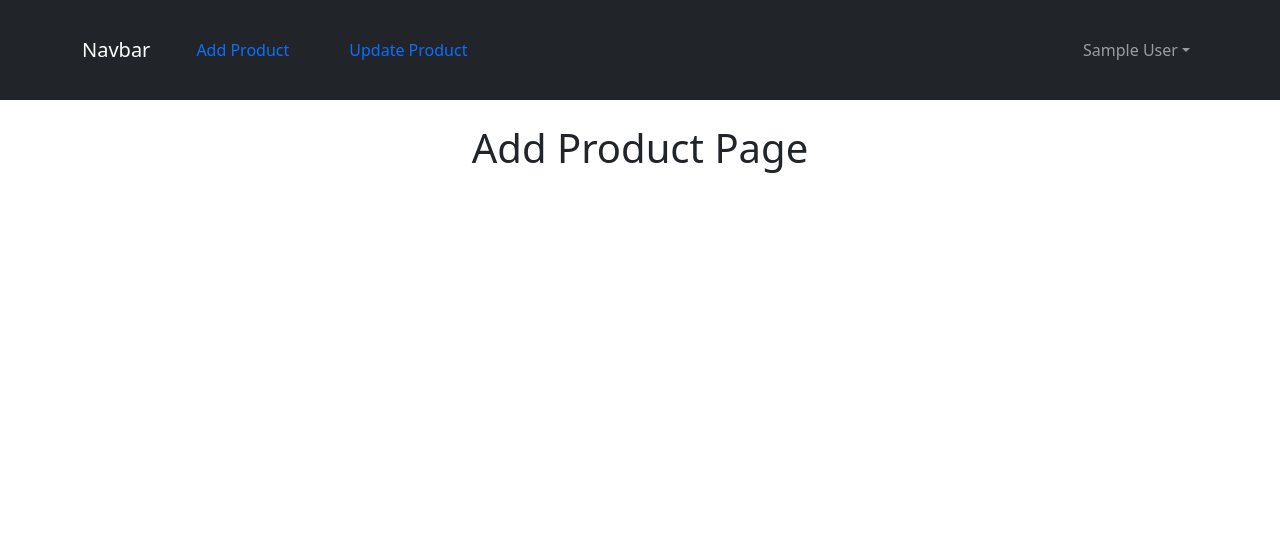
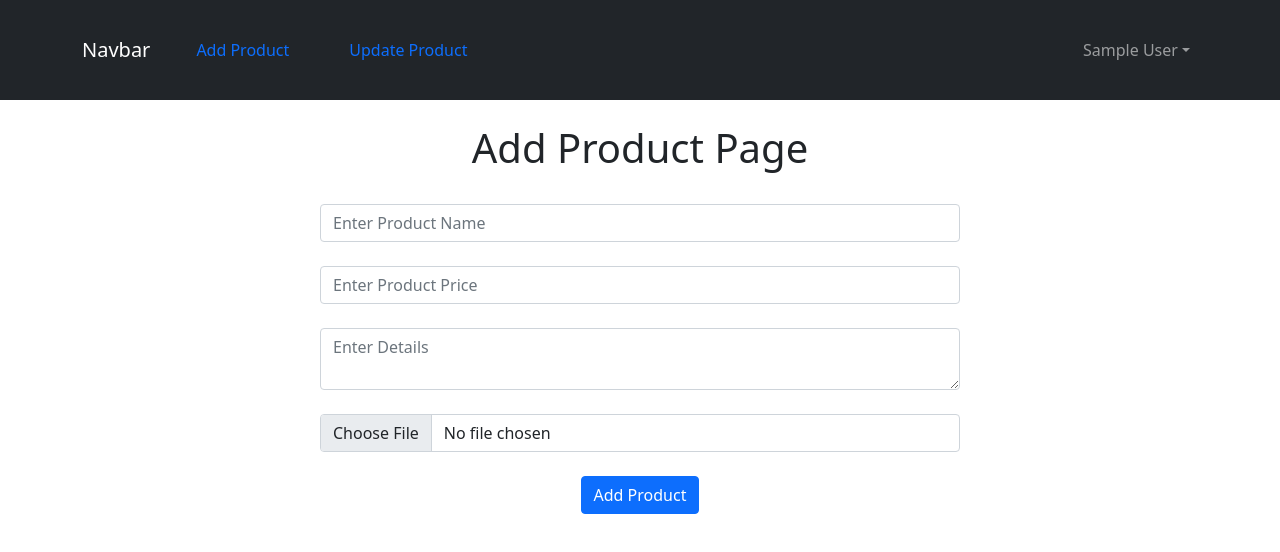
Before and after one commit to MonirHossen/ecom-dashboard, a React (Create React App) app: page /add in a window 1280 px wide. Shown: the top 552 px of the page. Built offline with nearby package versions, Linux system fonts and the light colour scheme; sample sign-in values are in the browser's storage.

Commit message:
product save successfully

```diff
--- a/src/AddProduct.js
+++ b/src/AddProduct.js
@@ -1,11 +1,49 @@
-import React from "react";
+import React, { useState }from "react";
 import Header from "./Header";
 
 function AddProduct() {
+  const [name,setName] = useState("");
+  const [price,setPrice] = useState("");
+  const [description,setDescription] = useState("");
+  const [file,setFile] = useState("");
+
+ async function saveProduct(){
+
+    let item = {name,price,description,file};
+    console.log(item)
+
+    const formData = new FormData();
+    formData.append('name',name);
+    formData.append('price',price);
+    formData.append('description',description);
+    formData.append('file',file);
+
+    console.log(formData)
+
+    let result = await fetch('http://127.0.0.1:8000/api/products',{
+        method: 'POST',
+        body: formData,
+    });
+    alert('Data Added Successfully!');
+
+  }
+
   return (
     <div>
       <Header />
-      <h1>Add Product Page</h1>
+     <div className="col-md-6 offset-md-3">
+         <h1>Add Product Page</h1>
+         <br />
+         <input type="text" onChange={(e)=>setName(e.target.value)} className="form-control" placeholder="Enter Product Name" />
+         <br />
+         <input type="text" onChange={(e)=>setPrice(e.target.value)} className="form-control" placeholder="Enter Product Price" />
+         <br />
+        <textarea className="form-control" onChange={(e) => setDescription(e.target.value)} placeholder="Enter Details"></textarea>
+        <br />
+         <input type="file" onChange={(e)=>setFile(e.target.files[0])} className="form-control" />
+         <br />
+         <button onClick={saveProduct} className="btn btn-primary">Add Product</button>
+     </div>
     </div>
   );
 }
```
